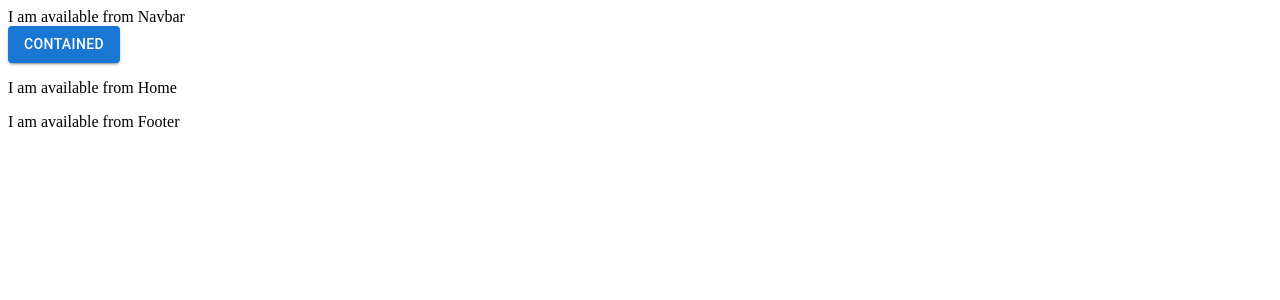
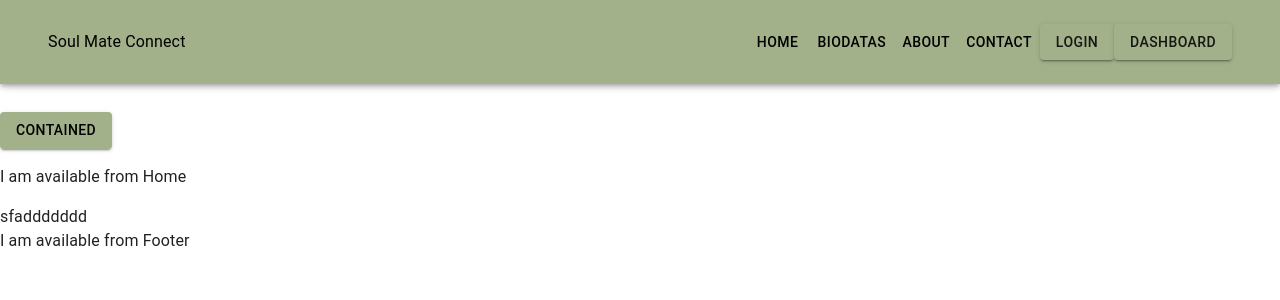
Before and after one commit to ShariarNiaj05/Soul-Mate-Connect-Client, a React (Vite) app: page / in a window 1280 px wide. Shown: the top 300 px of the page. Built offline with nearby package versions, Linux system fonts and the light colour scheme.

Commit message:
initial navbar setup

```diff
--- a/package.json
+++ b/package.json
@@ -12,6 +12,7 @@
   "dependencies": {
     "@emotion/react": "^11.11.1",
     "@emotion/styled": "^11.11.0",
+    "@mui/icons-material": "^5.14.18",
     "@mui/material": "^5.14.18",
     "localforage": "^1.10.0",
     "match-sorter": "^6.3.1",
--- a/src/Layout/MainLayout.jsx
+++ b/src/Layout/MainLayout.jsx
@@ -1,14 +1,15 @@
 import { Outlet } from "react-router-dom";
 import Navbar from "../Pages/Shared/Navbar/Navbar";
 import Footer from "../Pages/Shared/Footer/Footer";
+import { Grid } from "@mui/material";
 
 const MainLayout = () => {
   return (
     <div>
       <Navbar></Navbar>
-      <div>
+      <Grid>
         <Outlet></Outlet>
-      </div>
+      </Grid>
       <Footer></Footer>
     </div>
   );
--- /dev/null
+++ b/src/Pages/About/About.jsx
@@ -0,0 +1,17 @@
+import PropTypes from 'prop-types'
+
+const About = ({props}) => {
+ return (
+    <div>
+         I am available from About
+    </div>
+ )
+}
+
+export default About
+
+
+About.propTypes = {
+
+ props: PropTypes.any,
+};
--- /dev/null
+++ b/src/Pages/Contact/Contact.jsx
@@ -0,0 +1,17 @@
+import PropTypes from 'prop-types'
+
+const Contact = ({props}) => {
+ return (
+    <div>
+         I am available from Contact
+    </div>
+ )
+}
+
+export default Contact
+
+
+Contact.propTypes = {
+
+ props: PropTypes.any,
+};
--- a/src/Pages/Home/Home/Home.jsx
+++ b/src/Pages/Home/Home/Home.jsx
@@ -5,6 +5,7 @@
     <div>
       <Button variant="contained">Contained</Button>
       <p>I am available from Home </p>
+      sfaddddddd
     </div>
   );
 };
--- a/src/Pages/Shared/Navbar/Navbar.jsx
+++ b/src/Pages/Shared/Navbar/Navbar.jsx
@@ -1,17 +1,149 @@
-import PropTypes from 'prop-types'
+import * as React from "react";
+import PropTypes from "prop-types";
+import AppBar from "@mui/material/AppBar";
+import Box from "@mui/material/Box";
+import CssBaseline from "@mui/material/CssBaseline";
+import Divider from "@mui/material/Divider";
+import Drawer from "@mui/material/Drawer";
+import IconButton from "@mui/material/IconButton";
+import List from "@mui/material/List";
+import ListItem from "@mui/material/ListItem";
+import ListItemButton from "@mui/material/ListItemButton";
+import ListItemText from "@mui/material/ListItemText";
+import MenuIcon from "@mui/icons-material/Menu";
+import Toolbar from "@mui/material/Toolbar";
+import Typography from "@mui/material/Typography";
+import Button from "@mui/material/Button";
+import { Link, NavLink } from "react-router-dom";
+import { Container } from "@mui/material";
 
-const Navbar = ({props}) => {
- return (
-    <div>
-         I am available from Navbar
-    </div>
- )
+const drawerWidth = 240;
+const navItems = ["home", "biodatas", "about", "contact"];
+
+function Navbar(props) {
+  const { window } = props;
+  const [mobileOpen, setMobileOpen] = React.useState(false);
+
+  const handleDrawerToggle = () => {
+    setMobileOpen((prevState) => !prevState);
+  };
+
+  const drawer = (
+    <Box onClick={handleDrawerToggle} sx={{ textAlign: "center" }}>
+      <Typography variant="h6" sx={{ my: 2 }}>
+        Soul Mate Connect
+      </Typography>
+      <Divider />
+      <List>
+        {navItems.map((item) => (
+          <ListItem key={item} disablePadding>
+            <ListItemButton sx={{ textAlign: "center" }}>
+              <NavLink
+                style={{ textDecoration: "none", color: "black" }}
+                to={`/${item}`}
+              >
+                <ListItemText primary={item} />
+              </NavLink>
+            </ListItemButton>
+          </ListItem>
+        ))}
+      </List>
+      <Link to="/login">
+        <Button sx={{ color: "black" }}> Login</Button>
+      </Link>
+    </Box>
+  );
+
+  const container =
+    window !== undefined ? () => window().document.body : undefined;
+
+  return (
+    <Box sx={{ display: "flex" }}>
+      <CssBaseline />
+      <AppBar component="nav">
+        <Container sx={{ paddingY: "10px" }} maxWidth={"xl"}>
+          <Toolbar>
+            <IconButton
+              color="inherit"
+              aria-label="open drawer"
+              edge="start"
+              onClick={handleDrawerToggle}
+              sx={{ mr: 2, display: { sm: "none" } }}
+            >
+              <MenuIcon />
+            </IconButton>
+            <Typography
+              variant="h4 "
+              component="div"
+              sx={{ flexGrow: 1, display: { xs: "none", sm: "block" } }}
+            >
+              Soul Mate Connect
+            </Typography>
+            <Box sx={{ display: { xs: "none", sm: "block" } }}>
+              {navItems.map((item) => (
+                <Button key={item} sx={{ color: "#fff" }}>
+                  <NavLink
+                    style={{
+                      textDecoration: "none",
+                      color: "black",
+                      fontWeight: "600px",
+                    }}
+                    to={`/${item}`}
+                  >
+                    {item}
+                  </NavLink>
+                </Button>
+              ))}
+              <Link to="/login">
+                <Button variant="contained" color="secondary">
+                  {" "}
+                  Login
+                </Button>
+              </Link>
+              <Link to="/dashboard">
+                <Button variant="contained" color="secondary">
+                  {" "}
+                  Dashboard
+                </Button>
+              </Link>
+            </Box>
+          </Toolbar>
+        </Container>
+      </AppBar>
+      <nav>
+        <Drawer
+          container={container}
+          variant="temporary"
+          open={mobileOpen}
+          onClose={handleDrawerToggle}
+          ModalProps={{
+            keepMounted: true, // Better open performance on mobile.
+          }}
+          sx={{
+            display: { xs: "block", sm: "none" },
+            "& .MuiDrawer-paper": {
+              boxSizing: "border-box",
+              width: drawerWidth,
+            },
+          }}
+        >
+          {drawer}
+        </Drawer>
+      </nav>
+      <Box component="main" sx={{ p: 3 }}>
+        <Toolbar />
+
+      </Box>
+    </Box>
+  );
 }
 
-export default Navbar
+Navbar.propTypes = {
+  /**
+   * Injected by the documentation to work in an iframe.
+   * You won't need it on your project.
+   */
+  window: PropTypes.func,
+};
 
-
-Navbar.propTypes = {
-
- props: PropTypes.any,
-};
+export default Navbar;
--- /dev/null
+++ b/src/Pages/Theme/Theme.jsx
@@ -0,0 +1,19 @@
+import { ThemeProvider, createTheme } from "@mui/material/styles";
+
+const theme = createTheme({
+  palette: {
+    primary: {
+      main: "#a3b18a",
+      contrastText: "black",
+        },
+        secondary: {
+          main: '#a3b18a'
+      }
+  },
+});
+
+const Theme = ({ children }) => {
+  return <ThemeProvider theme={theme}>{children}</ThemeProvider>;
+};
+
+export default Theme;
--- a/src/main.jsx
+++ b/src/main.jsx
@@ -3,9 +3,12 @@
 import "./index.css";
 import { RouterProvider } from "react-router-dom";
 import router from "./Routes/Routes";
+import Theme from "./Pages/Theme/Theme";
 
 ReactDOM.createRoot(document.getElementById("root")).render(
   <React.StrictMode>
-    <RouterProvider router={router} />
+    <Theme>
+      <RouterProvider router={router} />
+    </Theme>
   </React.StrictMode>
 );
```
Also changed, not shown: src/Routes/Routes.jsx (+14 -0 lines), 1 other file (tests, documents, lock files or other folders).
